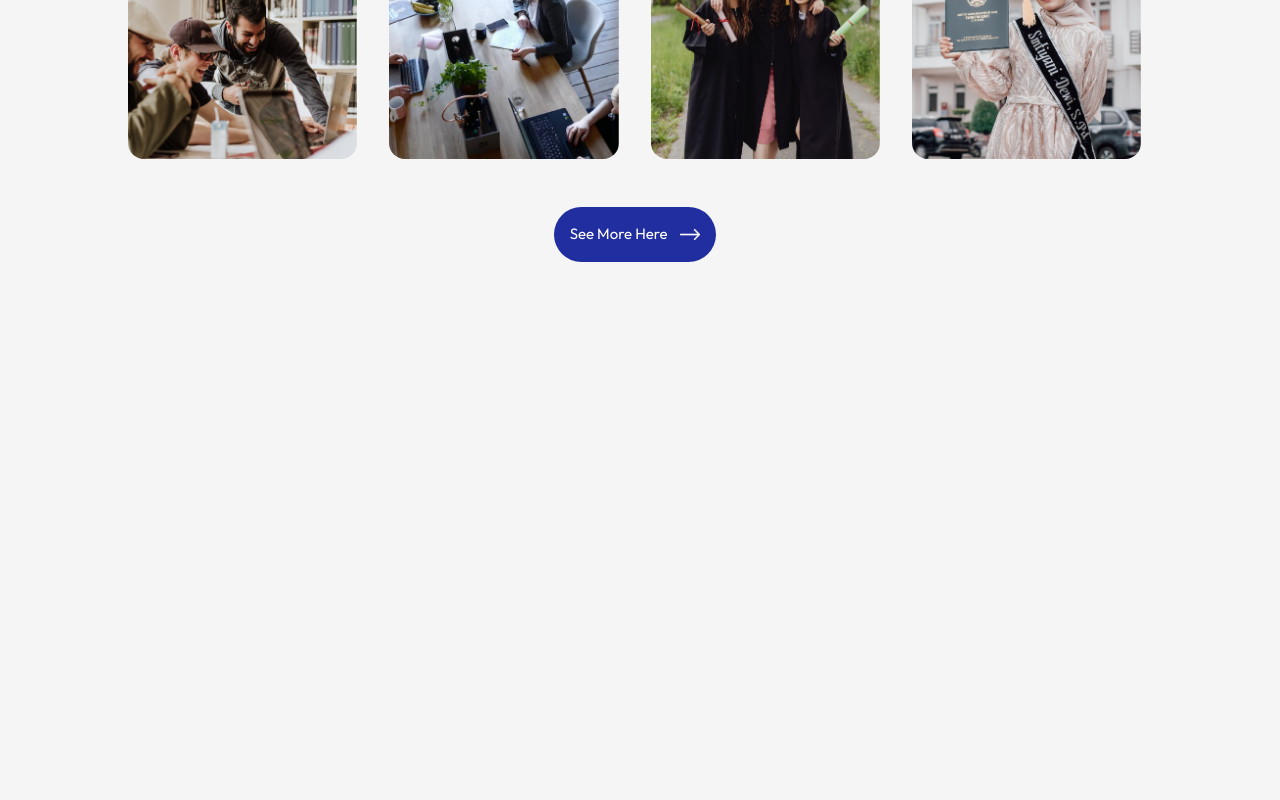
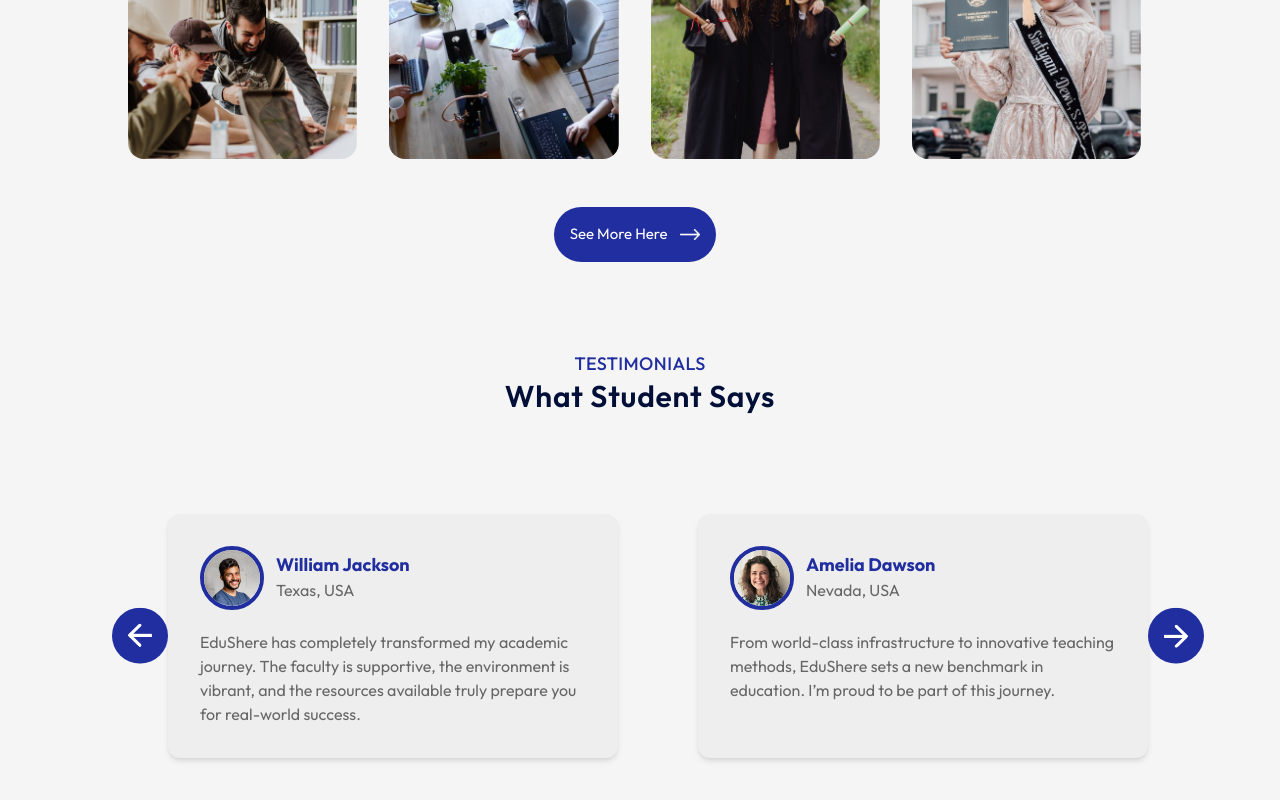
Before and after one commit to MozammilT/EduSphere, a React (Vite) app: page / in a window 1280 px wide. Shown: the part 2224-3024 px from the top of the page. Before the commit the page ends 2574 px from the top, so only its background shows below. Built offline with nearby package versions, Linux system fonts and the light colour scheme; a web font is replaced by a local one.

Commit message:
Add Testimonials Component

```diff
--- a/src/App.jsx
+++ b/src/App.jsx
@@ -4,6 +4,7 @@ import Programs from "./components/Programs";
 import Title from "./components/Title";
 import About from "./components/About";
 import Campus from "./components/Campus";
+import Testimonials from "./components/Testimonials";
 
 function App() {
   return (
@@ -15,6 +16,8 @@ function App() {
       <About />
       <Title subtitle="GALLERY" title="Campus Photos" />
       <Campus />
+      <Title subtitle="TESTIMONIALS" title="What Student Says" />
+      <Testimonials />
     </>
   );
 }
--- /dev/null
+++ b/src/components/Testimonials.jsx
@@ -0,0 +1,101 @@
+import next_icon from "/next-icon.png";
+import back_icon from "/back-icon.png";
+import user_1 from "/user-1.png";
+import user_2 from "/user-2.png";
+import user_3 from "/user-3.png";
+import user_4 from "/user-4.png";
+
+function Testimonials() {
+  return (
+    <div className="testimonials">
+      <img src={next_icon} className="testimonials-btn next" />
+      <img src={back_icon} className="testimonials-btn back" />
+      <div className="slider">
+        <ul className="slider-cards">
+          {/* <li className="slider-card">
+            <div className="slide">
+              <div className="user-info">
+                <img src={user_1} className="user-img" />
+                <div>
+                  <h3 className="user-name">Emily William</h3>
+                  <span className="user-add">Masachussets, USA</span>
+                </div>
+              </div>
+              <p className="user-para">
+                Every corner of EduShere inspires you to learn and grow. The
+                support from faculty and peers has been incredible throughout my
+                time here.
+              </p>
+            </div>
+          </li> */}
+          <li className="slider-card">
+            <div className="slide">
+              <div className="user-info">
+                <img src={user_2} className="user-img" />
+                <div>
+                  <h3 className="user-name">William Jackson</h3>
+                  <span className="user-add">Texas, USA</span>
+                </div>
+              </div>
+              <p className="user-para">
+                EduShere has completely transformed my academic journey. The
+                faculty is supportive, the environment is vibrant, and the
+                resources available truly prepare you for real-world success.
+              </p>
+            </div>
+          </li>
+          <li className="slider-card">
+            <div className="slide">
+              <div className="user-info">
+                <img src={user_3} className="user-img" />
+                <div>
+                  <h3 className="user-name">Amelia Dawson</h3>
+                  <span className="user-add">Nevada, USA</span>
+                </div>
+              </div>
+              <p className="user-para">
+                From world-class infrastructure to innovative teaching methods,
+                EduShere sets a new benchmark in education. I’m proud to be part
+                of this journey.
+              </p>
+            </div>
+          </li>
+          <li className="slider-card">
+            <div className="slide">
+              <div className="user-info">
+                <img src={user_4} className="user-img" />
+                <div>
+                  <h3 className="user-name">Ethan Walker</h3>
+                  <span className="user-add">California, USA</span>
+                </div>
+              </div>
+              <p className="user-para">
+                The collaborative atmosphere at EduShere helped me develop not
+                just academically, but personally too. I've built lasting
+                friendships and gained confidence in my abilities.
+              </p>
+            </div>
+          </li>
+          <li className="slider-card">
+            <div className="slide">
+              <div className="user-info">
+                <img src={user_1} className="user-img" />
+                <div>
+                  <h3 className="user-name">Ethan Walker</h3>
+                  <span className="user-add">California, USA</span>
+                </div>
+              </div>
+              <p className="user-para">
+                The collaborative atmosphere at EduShere helped me develop not
+                just academically, but personally too. I've built lasting
+                friendships and gained confidence in my abilities.
+              </p>
+            </div>
+          </li>
+        </ul>
+      </div>
+    </div>
+  );
+}
+
+export default Testimonials;
--- a/src/styles/App.css
+++ b/src/styles/App.css
@@ -158,4 +158,59 @@
   .dark {
     @apply bg-[#212EA0] text-white ml-24 p-4;
   }
+
+  .testimonials {
+    @apply mx-auto my-20 relative pl-[10%] pr-[10%];
+  }
+
+  .testimonials-btn {
+    @apply bg-[#212EA0] absolute top-1/2 right-0 p-4 w-14 rounded-full cursor-pointer transform -translate-y-1/2;
+  }
+
+  .back {
+    @apply right-auto left-0 ml-28;
+  }
+
+  .next{
+    @apply mr-16 right-3
+  }
+
+  .slider{
+    @apply overflow-hidden
+  }
+
+  .slider-cards{
+    @apply flex  w-[200%] transition duration-500
+    /* overflow-x-hidden */
+  }
+
+  .slider-card{
+    @apply p-5 w-[490px] flex-none
+  }
+
+  .slide{
+    @apply shadow-md p-8 bg-[#eeeeee] rounded-xl leading-snug h-full
+    /* box-shadow: 0 0 20px rgba(0,0,0,0.05) */
+  }
+
+  .user-name {
+    @apply text-[#212EA0] font-bold;
+  }
+
+  .user-add {
+    @apply text-[#676767] text-base;
+  }
+
+  .user-para {
+    @apply text-[#676767] text-base;
+  }
+
+  .user-img{
+    @apply w-16 rounded-full mr-3 border-4 border-[#212EA0]
+  }
+
+  .user-info{
+    @apply flex mb-5 items-center
+  }
+
 }
```
